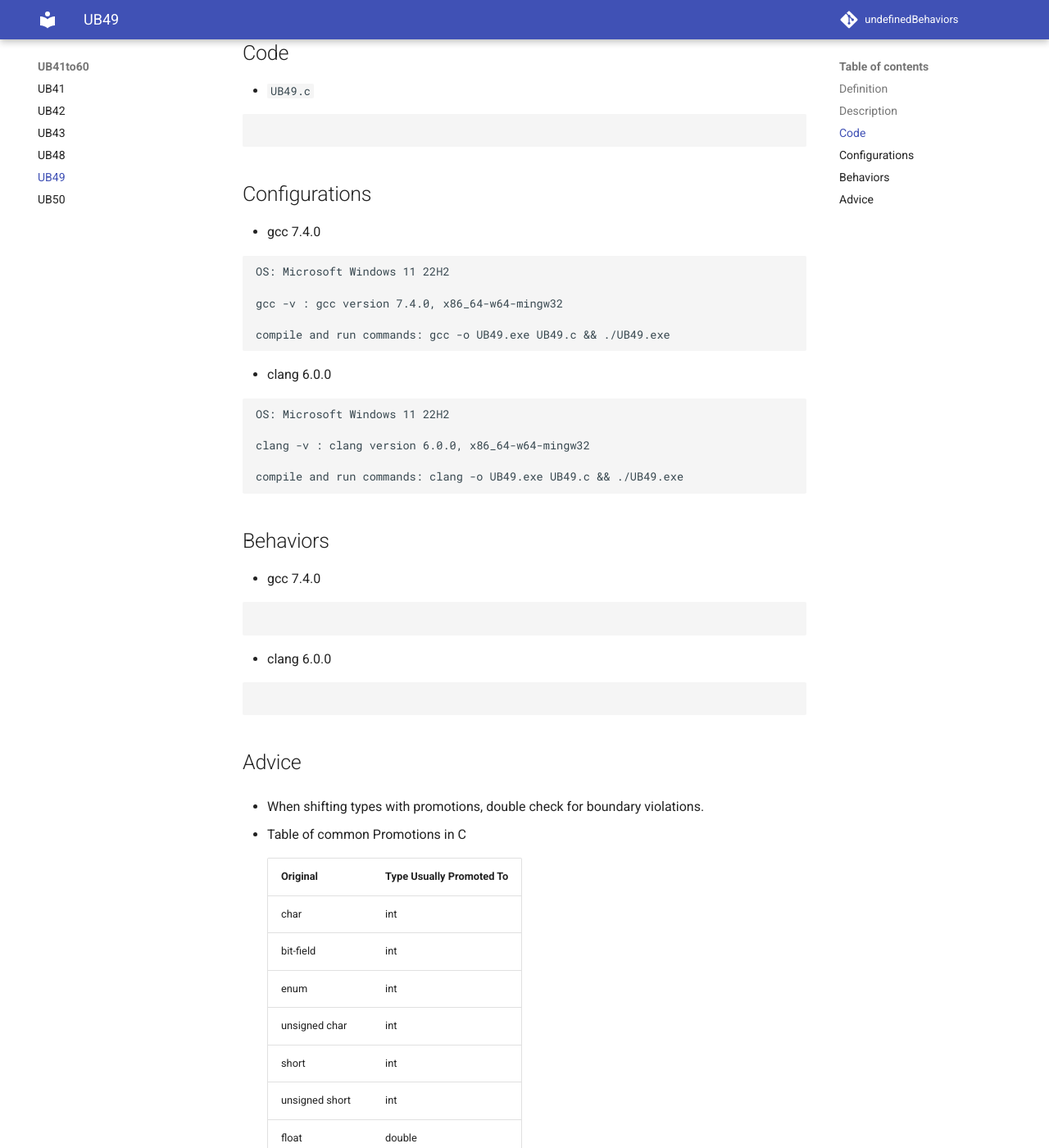
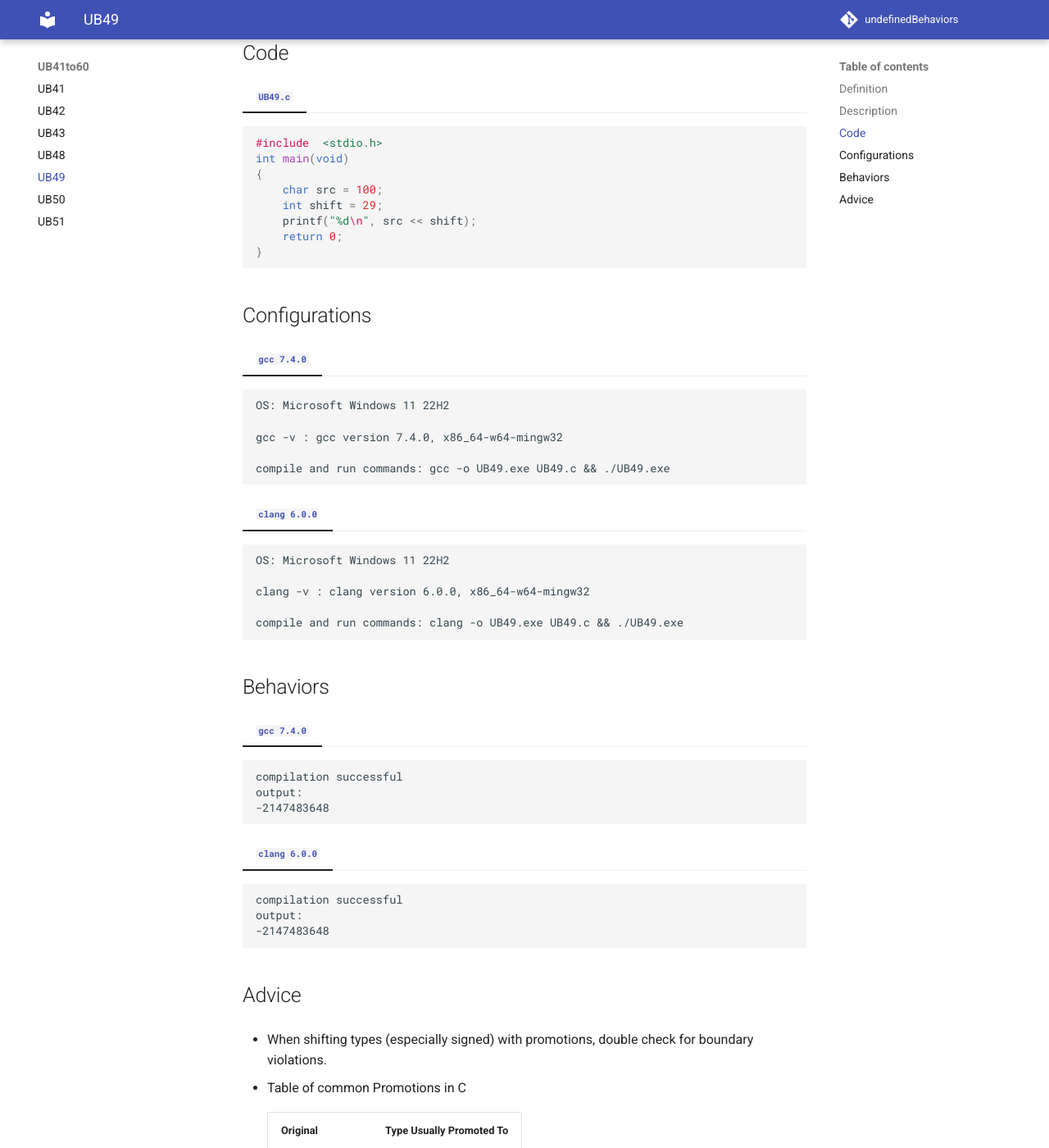
Before and after one commit to TrickEye/undefinedBehaviors, an MkDocs documentation site: the page built from docs/UB41to60/UB49.md, in a window 1280 px wide and 1400 px high, scrolled down 590 px. Shown: the whole window at 82% size. Built offline with MkDocs 1.6.1 and Material for MkDocs 9.7.7, drawn with Linux system fonts in a browser that asks for light colours; comment, search, counter and statistics services are not loaded.

Commit message:
submit UB49, 50, 51

````diff
--- a/docs/UB41to60/UB49.md
+++ b/docs/UB41to60/UB49.md
@@ -14,15 +14,22 @@ Author: PeiHong Dai
 
 ## Code
 
-- `UB49.c`
+=== "`UB49.c`"
 
 ```c
-
+#include  <stdio.h>
+int main(void)
+{
+    char src = 100;
+    int shift = 29;
+    printf("%d\n", src << shift);
+    return 0;
+}
 ```
 
 ## Configurations
 
-- gcc 7.4.0
+=== "`gcc 7.4.0`"
 
 ```
 OS: Microsoft Windows 11 22H2
@@ -32,7 +39,7 @@ gcc -v : gcc version 7.4.0, x86_64-w64-mingw32
 compile and run commands: gcc -o UB49.exe UB49.c && ./UB49.exe
 ```
 
-- clang 6.0.0
+=== "`clang 6.0.0`"
 
 ```
 OS: Microsoft Windows 11 22H2
@@ -44,21 +51,25 @@ compile and run commands: clang -o UB49.exe UB49.c && ./UB49.exe
 
 ## Behaviors
 
-- gcc 7.4.0
+=== "`gcc 7.4.0`"
 
 ```
+compilation successful
+output:
+-2147483648
+```
+
+=== "`clang 6.0.0`"
 
 ```
-
-- clang 6.0.0
-
-```
-
+compilation successful
+output:
+-2147483648
 ```
 
 ## Advice
 
-- When shifting types with promotions, double check for boundary violations.
+- When shifting types (especially signed) with promotions, double check for boundary violations.
 
 - Table of common Promotions in C
 
````
Also changed, not shown: docs/UB41to60/UB50.md (+5 -5 lines), docs/UB41to60/UB51.md (added, +75 -0 lines), 2 other files.
